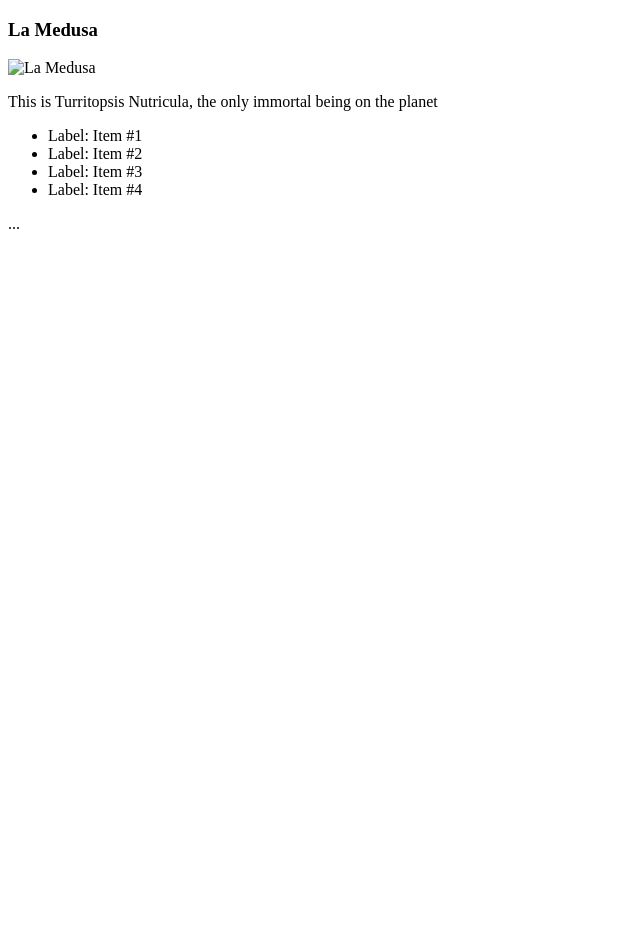
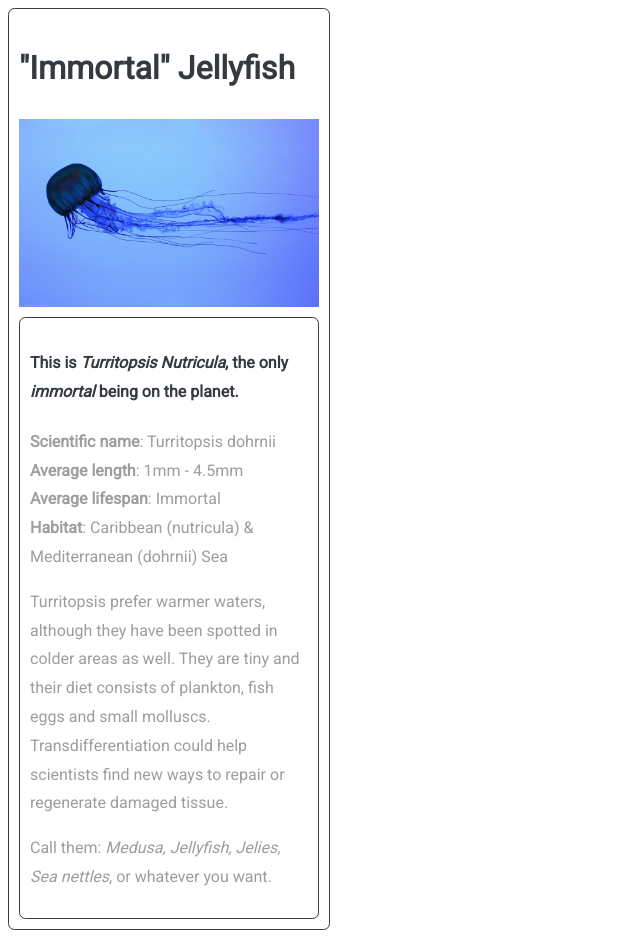
Before and after one commit to grabania/trading-card, a plain HTML site: page index.html in a window 1280 px wide. Shown: the whole page, without its empty margins (0-640 px from the left). Before the commit the page ends 800 px from the top, so only its background shows below. Drawn offline with Linux system fonts and the light colour scheme; files whose address does not match are found by name.

Commit message:
Update paragraphs & headings

```diff
--- a/index.html
+++ b/index.html
@@ -3,26 +3,29 @@
 <head>
 	<meta charset="utf-8">
 	<title>La Medusa</title>
-	<link href="style.css" rel="stylesheet" type="text/css">
+	<link href="https://fonts.googleapis.com/css?family=Roboto&display=swap" rel="stylesheet">
+	<link href="https://fonts.googleapis.com/css?family=Roboto+Mono&display=swap" rel="stylesheet">
+	<link rel="stylesheet" type="text/css" href="style.css">
 </head>
 <body>
-	<div>
+	<div class="main">
 		<!-- my animal's name -->
-		<h3>La Medusa</h3>
+		<h1>"Immortal" Jellyfish</h1>
 		<!-- my animal's image -->
-		<img src="file:///Users/pg/Desktop/hi-git/animal-trading-card/images/medusa.jpg" alt="La Medusa" width="300px">
-		<div>
+		<img src="file:///Users/pg/Desktop/hi-git/trading-card/images/medusa.jpg" alt="La Medusa" width="300px">
+		<div class="main-info">
 			<!-- my animal's facts -->
-			<p>This is Turritopsis Nutricula, the only immortal being on the planet</p>
-			<ul>
-				<!-- my animal's list items -->
-				<li><span>Label</span>: Item #1</li>
-				<li><span>Label</span>: Item #2</li>
-				<li><span>Label</span>: Item #3</li>
-				<li><span>Label</span>: Item #4</li>
-			</ul>
-			<!-- my animal's description -->
-			<p>...</p>
+            <h4>This is <em>Turritopsis Nutricula</em>, the only <em>immortal</em> being on the planet.</h4>
+			<ul class="list-info">
+				<li><span>Scientific name</span>: Turritopsis dohrnii</li>
+				<li><span>Average length</span>: 1mm - 4.5mm</li>
+				<li><span>Average lifespan</span>: Immortal</li>
+				<li><span>Habitat</span>: Caribbean (nutricula) & Mediterranean (dohrnii) Sea</li>
+            </ul>
+            <p>Turritopsis prefer warmer waters, although they have been spotted in colder areas as well.
+            They are tiny and their diet consists of plankton, fish eggs and small molluscs.
+			Transdifferentiation could help scientists find new ways to repair or regenerate damaged tissue.</p>
+			<p>Call them: <em>Medusa, Jellyfish, Jelies, Sea nettles</em>, or whatever you want.</p>
 		</div>
 	</div>
 </body>
--- /dev/null
+++ b/style.css
@@ -0,0 +1,51 @@
+/* Header */
+/* .content {
+	font-family: futura-pt, sans-serif;
+	font-weight: 400;
+	font-style: normal;
+	font-size: 22px;
+	letter-spacing: 0em;
+	line-height: 1.7em;
+	text-transform: none;
+	color: rgba(29, 29, 29, .7);
+	white-space: pre-wrap;
+}
+.content h1 {
+	font-size: 32px;
+	letter-spacing: 0.181961px;
+	line-height: 32px;
+	text-align: center;
+} */
+/* Main */
+.main {
+	font-family: 'Roboto', 'Roboto Mono', sans-serif;
+	color: #9d9d9d;
+	width: 300px;
+	padding: 10px;
+	border: 1px solid #343a40;
+	border-radius: .4rem;
+	line-height: 1.8;
+}
+.main h1 {
+}
+.main-info {
+	margin: 0px;
+	padding: 10px;
+	border: 1px solid #343a40;
+	border-radius: .4rem;
+}
+.list-info {
+	padding: 0;
+	margin: 0;
+}
+.main h1,
+h4 {
+	color: #343a40;
+}
+.main li {
+	list-style: none;
+	padding: 0px;
+}
+span {
+	font-weight: bolder;
+}
```
Also changed, not shown: images/medusa.jpg (added), 2 other files.
